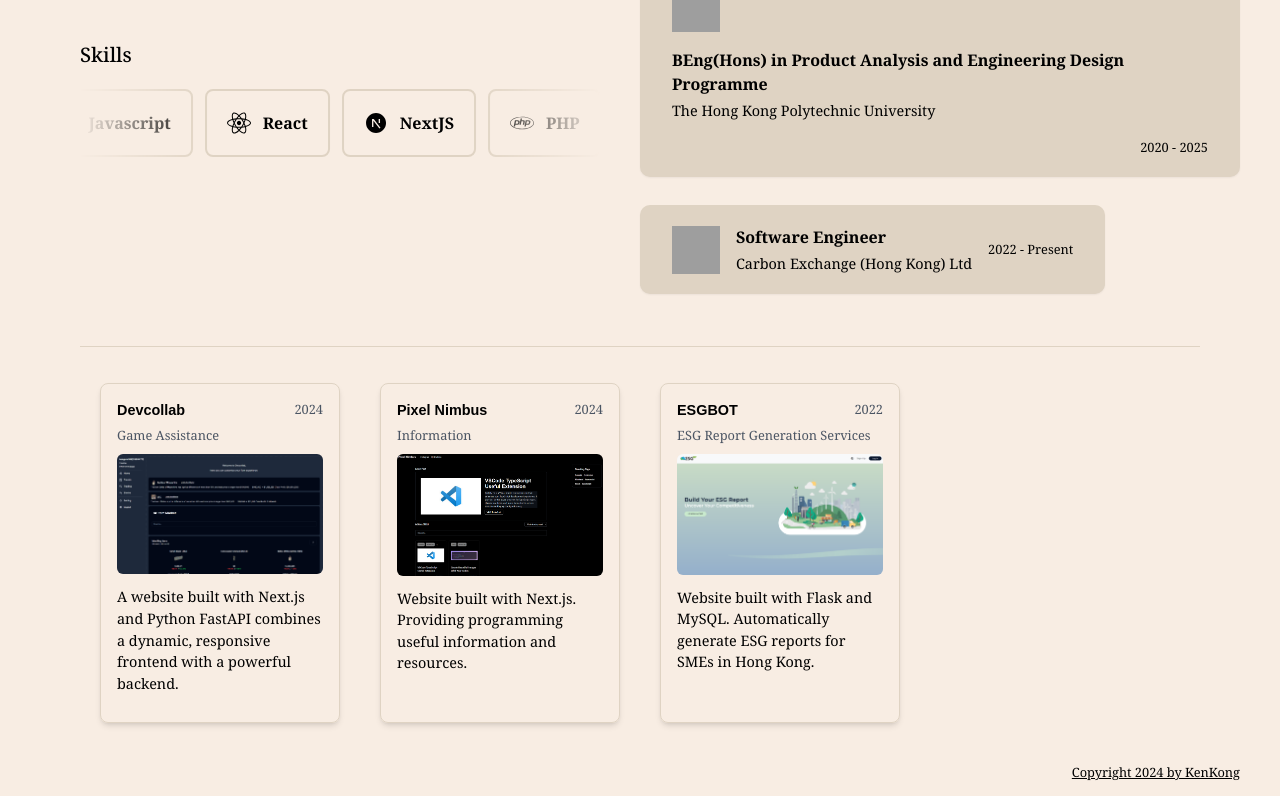
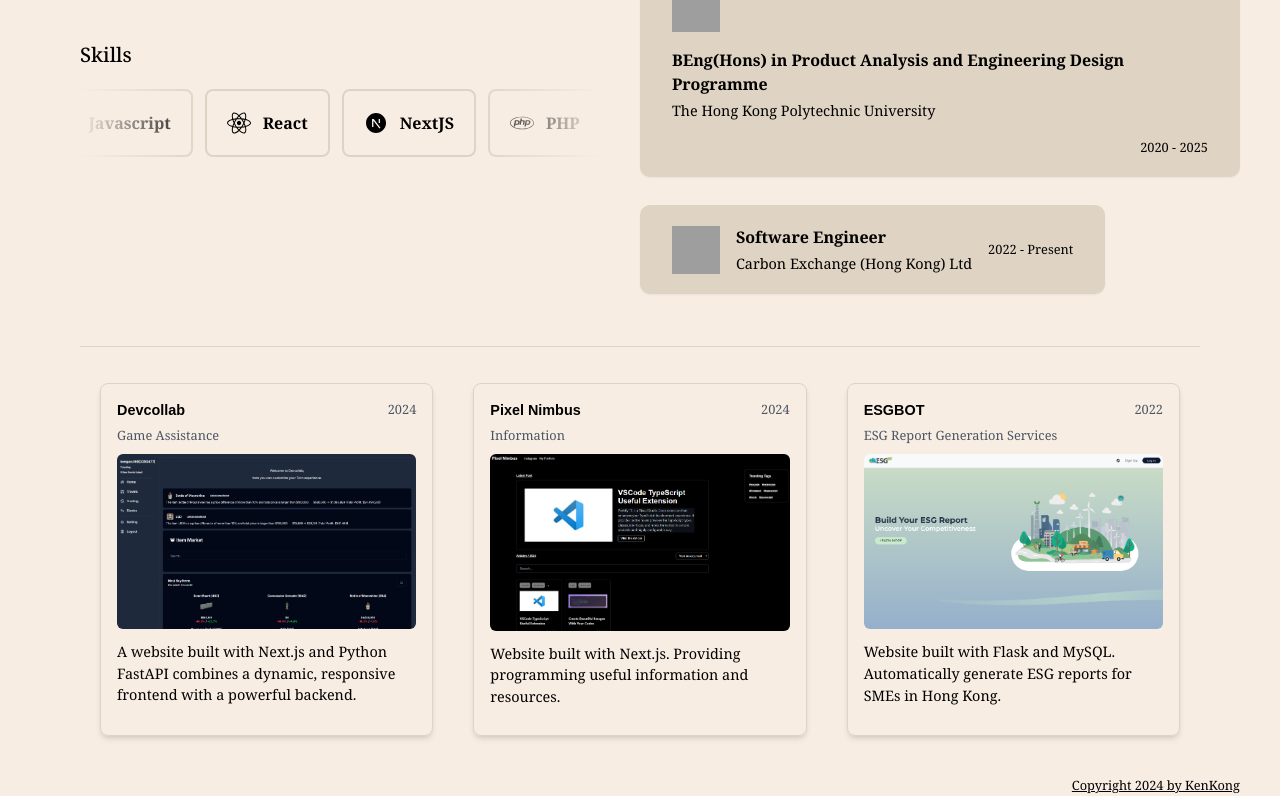
Before and after one commit to kenguru10/2024portfolio, a Next.js app: page /2024portfolio/home in a window 1280 px wide. Shown: the part 477-1273 px from the top of the page. Built offline with nearby package versions, Linux system fonts and the light colour scheme; grey boxes are pictures that could not be loaded.

Commit message:
update the phone layout

```diff
--- a/src/app/(main)/(page)/home/page.tsx
+++ b/src/app/(main)/(page)/home/page.tsx
@@ -67,7 +67,7 @@ export default function Page() {
 				transition={{ ease: "easeInOut", duration: 0.75, delay: 1 }}
 			>
 				<div className="grid grid-cols-1 md:grid-cols-2">
-					<div className="md:text-start sm:text-center pt-10 pb-2 px-10">
+					<div className="md:text-start sm:text-center pt-10 pb-2 sm:px-10 px-2">
 						<div className="flex justify-center md:max-w-[60%] sm:max-w-[100%] mb-10">
 							<img
 								src="/2024portfolio/profile.png"
@@ -337,11 +337,11 @@ export default function Page() {
 				animate={{ y: 0, opacity: 1 }}
 				transition={{ ease: "easeInOut", duration: 0.75, delay: 2 }}
 			>
-				<div className="mx-10 my-5 p-5 border-[#DFD3C3] border-t">
+				<div className="mx-1 sm:mx-10 my-5 p-5 border-[#DFD3C3] border-t">
 					<div className="flex flex-col">
 						{/* <h5 className="text-xl font-[500]">Project</h5> */}
 
-						<div className="grid grid-cols-1 md:grid-cols-4 mt-4 gap-10">
+						<div className="grid grid-cols-1 sm:grid-cols-2 md:grid-cols-3 mt-4 gap-3 sm:gap-10">
 							<div
 								className="border p-4 rounded-lg border-[#DFD3C3] cursor-pointer shadow-md hover:shadow-lg transition duration-500"
 								onClick={() => window.open("https://devcollab-psi.vercel.app/landingpage")}
```
